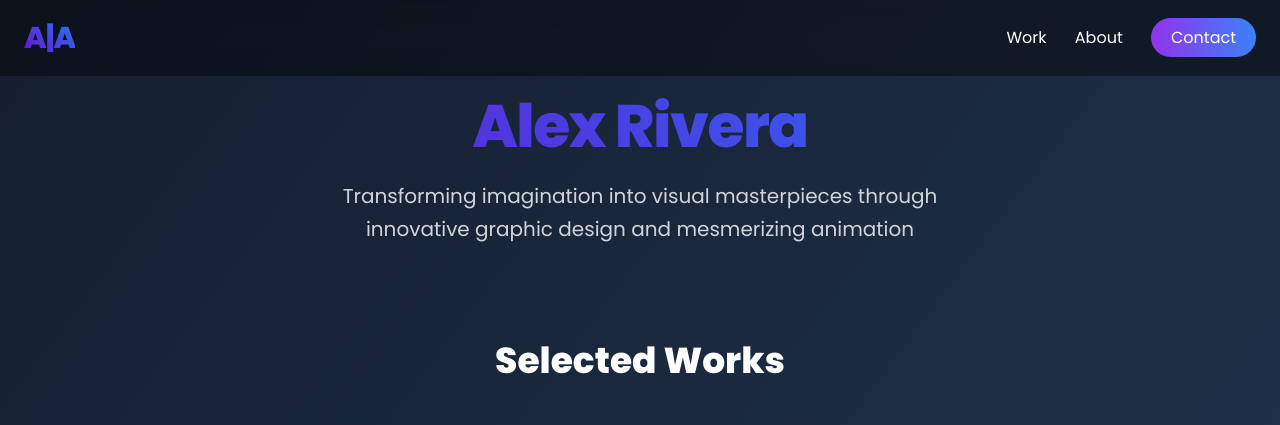
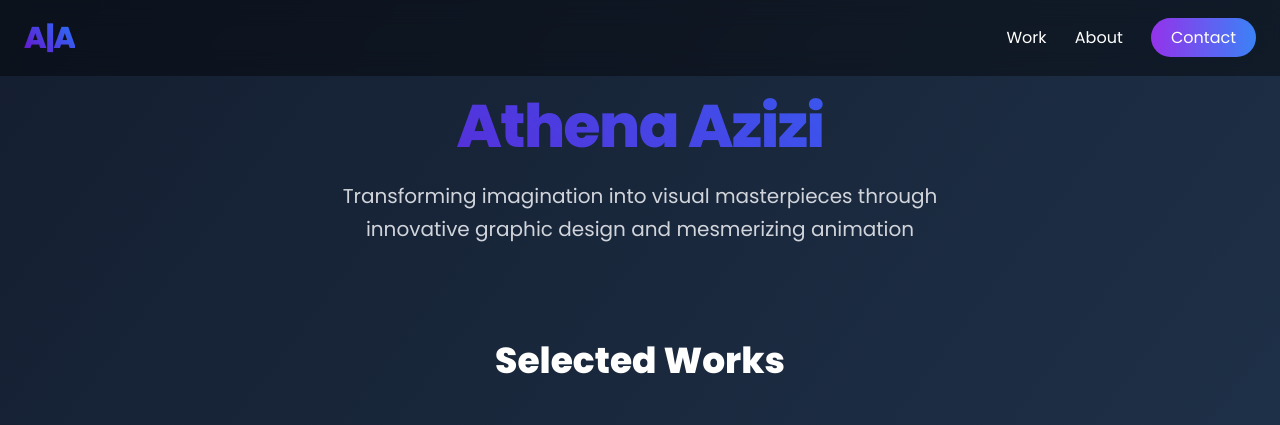
Before and after one commit to urbanevac/athena, a plain HTML site: page index.html in a window 1280 px wide. Shown: the top 425 px of the page. Drawn offline with nearby package versions, Linux system fonts and the light colour scheme.

Commit message:
Update index.html

```diff
--- a/index.html
+++ b/index.html
@@ -58,7 +58,7 @@
 
     <main class="container mx-auto px-6 pt-24 max-w-6xl">
         <header class="text-center mb-24">
-            <h1 class="text-6xl font-bold mb-6 hero-gradient tracking-tight">Alex Rivera</h1>
+            <h1 class="text-6xl font-bold mb-6 hero-gradient tracking-tight">Athena Azizi</h1>
             <p class="text-xl text-gray-300 max-w-2xl mx-auto leading-relaxed">
                 Transforming imagination into visual masterpieces through innovative graphic design and mesmerizing animation
             </p>
```
